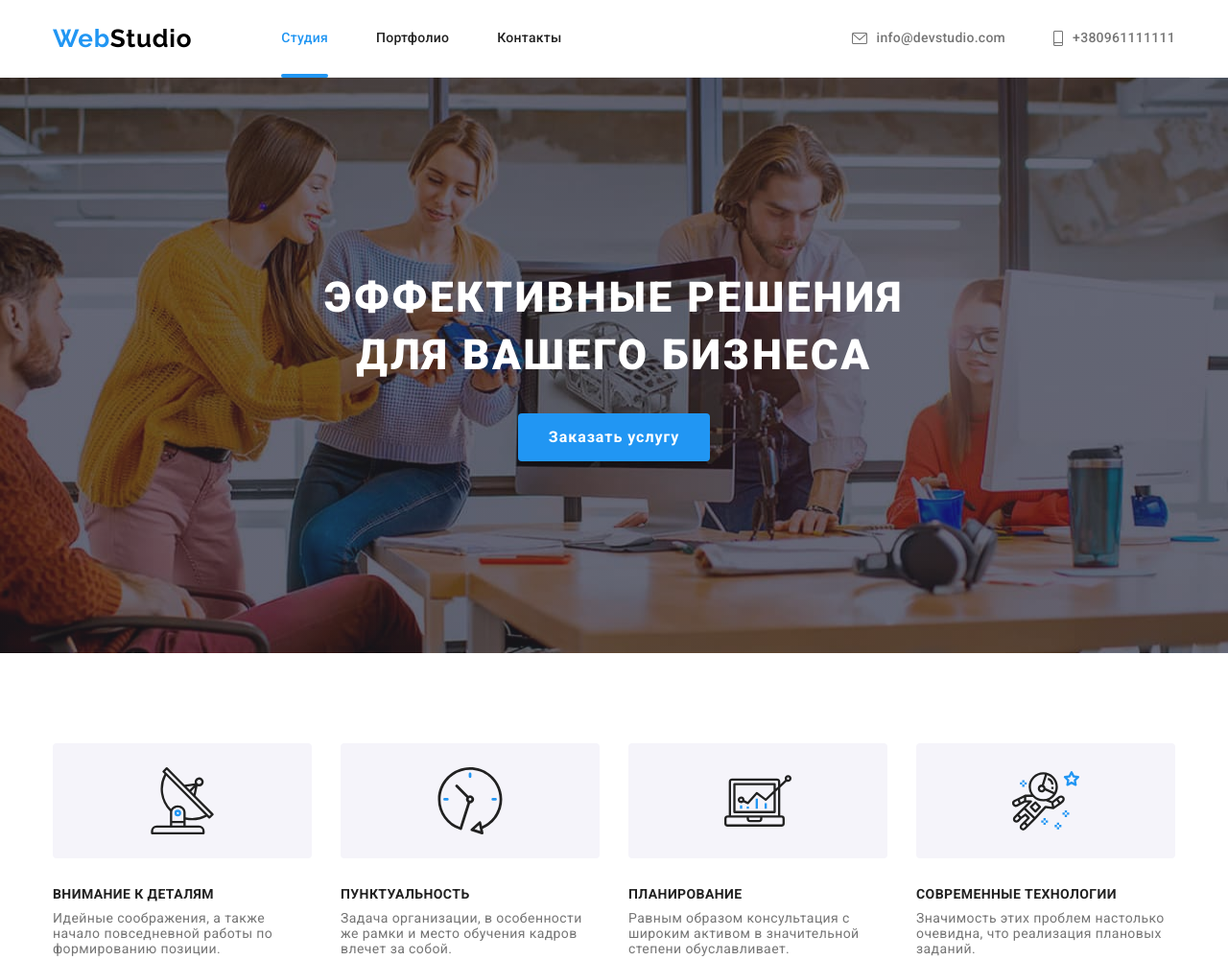
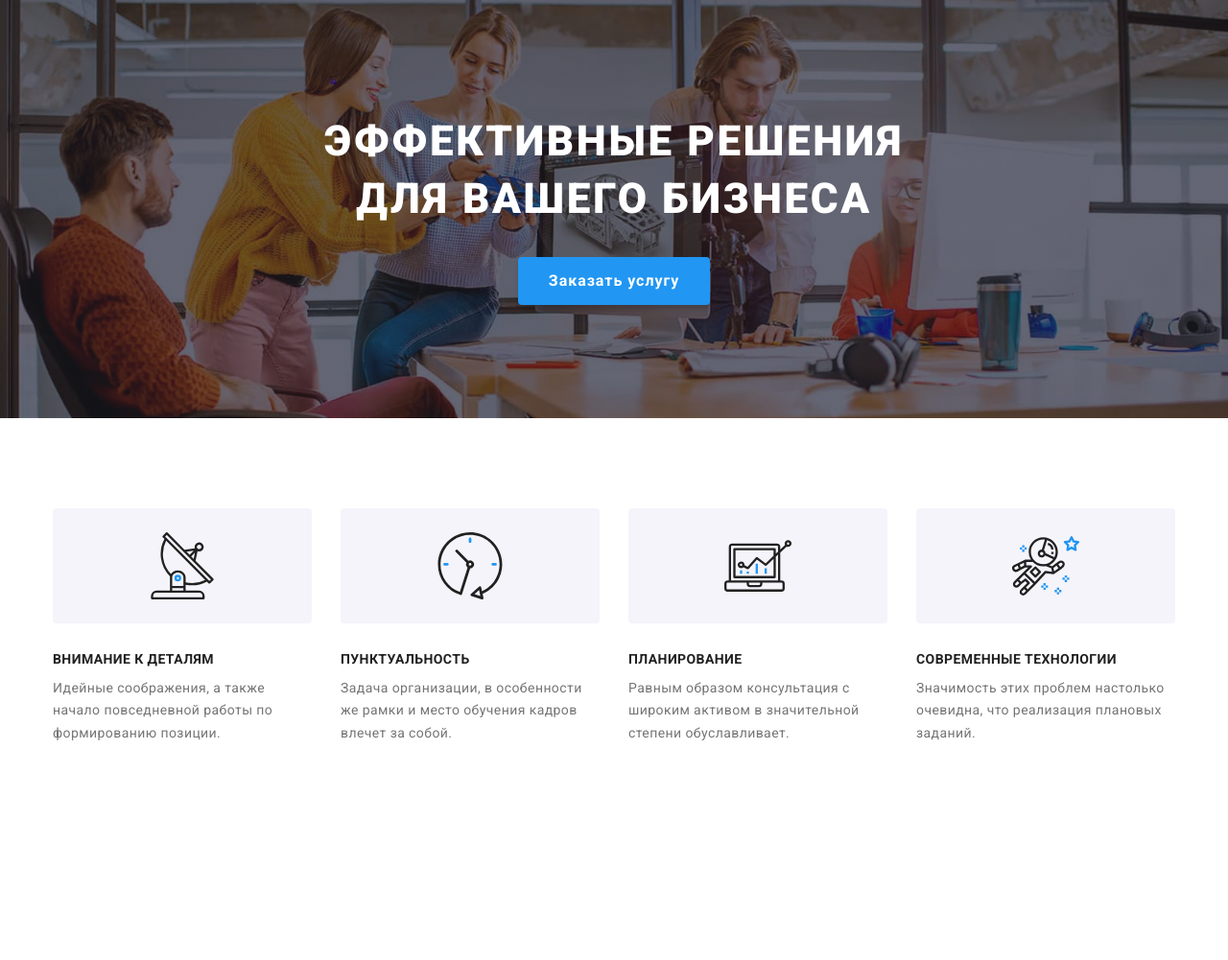
Before and after one commit to AlenkaNahorna/goit-markup-hw-08, a plain HTML site: page index.html in a window 1280 px wide. Shown: the top 1001 px of the page at 96% size. After the commit the page ends 824 px from the top, so only its background shows below. Drawn offline with nearby package versions, Linux system fonts and the light colour scheme.

Commit message:
adaptive hero and features

```diff
--- a/index.html
+++ b/index.html
@@ -18,7 +18,7 @@
     <link rel="stylesheet" href="./css/main.min.css" />
   </head>
   <body>
-    <header class="header">
+    <!-- <header class="header">
       <div class="container header__container">
         <a class="logo logo--primary link" href="./" lang="en">
           <span class="logo__web">Web</span>Studio
@@ -55,7 +55,7 @@
           </li>
         </ul>
       </div>
-    </header>
+    </header> -->
 
     <main>
       <section class="hero">
@@ -117,7 +117,7 @@
         </div>
       </section>
 
-      <section class="section works">
+      <!-- <section class="section works">
         <div class="container">
           <h2 class="section__title">Чем мы занимаемся</h2>
           <ul class="works-list list">
@@ -141,9 +141,9 @@
             </li>
           </ul>
         </div>
-      </section>
+      </section> -->
 
-      <section class="section team">
+      <!-- <section class="section team">
         <div class="container">
           <h2 class="section__title">Наша команда</h2>
           <ul class="team-list list">
@@ -300,9 +300,9 @@
             </li>
           </ul>
         </div>
-      </section>
+      </section> -->
 
-      <section class="section clients">
+      <!-- <section class="section clients">
         <div class="container">
           <h2 class="section__title">Постоянные клиенты</h2>
           <ul class="clients-list list">
@@ -350,10 +350,10 @@
             </li>
           </ul>
         </div>
-      </section>
+      </section> -->
     </main>
 
-    <footer class="footer">
+    <!-- <footer class="footer">
       <div class="container footer__container">
         <div>
           <a class="logo logo--secondary link" href="./" lang="en">
@@ -428,7 +428,8 @@
           </form>
         </div>
       </div>
-    </footer>
+    </footer> -->
+    <!------------------------- MODAL ------------------------->
     <div class="backdrop is-hidden" data-modal>
       <div class="modal">
         <button type="button" class="close-btn" data-modal-close>
--- a/sass/components/_common.scss
+++ b/sass/components/_common.scss
@@ -49,9 +49,18 @@ body {
 }
 
 .container {
-  width: 1200px;
+  width: 100%;
   padding: 0 15px;
   margin: 0 auto;
+  @media screen and (min-width: 480px) {
+    width: 480px;
+  }
+  @media screen and (min-width: 768px) {
+    width: 768px;
+  }
+  @media screen and (min-width: 1200px) {
+    width: 1200px;
+  }
 }
 
 .address {
--- a/sass/components/_features.scss
+++ b/sass/components/_features.scss
@@ -1,15 +1,32 @@
 .features {
-  padding-bottom: 47px;
+  @media screen and (min-width: 1200px) {
+    padding-bottom: 47px;
+  }
 }
 
 .features-list {
-  @extend %flex;
+  margin-bottom: -30px;
+
+  @media screen and (min-width: 768px) {
+    display: flex;
+    align-items: center;
+    flex-wrap: wrap;
+    margin-right: -30px;
+  }
+
   &__item {
-    flex-basis: calc(100% / 4);
+    margin-bottom: 30px;
+
+    @media screen and (min-width: 768px) {
+      flex-basis: calc(100% / 2 - 30px);
+      margin-right: 30px;
+    }
+
+    @media screen and (min-width: 1200px) {
+      flex-basis: calc(100% / 4 - 30px);
+    }
   }
-  &__item:not(:last-child) {
-    margin-right: 30px;
-  }
+
   &__item-wrap {
     display: flex;
     justify-content: center;
@@ -22,13 +39,15 @@
     margin-bottom: 10px;
 
     @include font(14px, 1.14, 0.03em, 700);
-
+    text-align: center;
     text-transform: uppercase;
     color: $primary-color;
+
+    @media screen and (min-width: 768px) {
+      text-align: start;
+    }
   }
   &__text {
-    max-width: 270px;
-
-    @include font(14px, 1.14, 0.03em, 400);
+    @include font(14px, 1.71, 0.03em, 400);
   }
 }
--- a/sass/components/_hero.scss
+++ b/sass/components/_hero.scss
@@ -1,10 +1,13 @@
 .hero {
-  padding: 200px 0;
+  padding: 118px 0;
   margin: 0 auto;
   background-color: $background-secondary;
   text-align: center;
 
-  max-width: 1600px;
+  @media screen and (min-width: 1200px) {
+    padding-bottom: 200px 0;
+    max-width: 1600px;
+  }
 
   background-image: linear-gradient(
       to right,
@@ -19,9 +22,13 @@
 
   &__title {
     margin: 0 auto 30px;
-    max-width: 696px;
+    max-width: 360px;
+    @include font(26px, 1.62, 0.06em, 900);
 
-    @include font(44px, 1.36, 0.06em, 900);
+    @media screen and (min-width: 1200px) {
+      max-width: 696px;
+      @include font(44px, 1.36, 0.06em, 900);
+    }
 
     text-transform: uppercase;
     color: $background-primary;
--- a/sass/components/_section.scss
+++ b/sass/components/_section.scss
@@ -1,5 +1,9 @@
 .section {
-  padding: 94px 0;
+  padding: 60px 0;
+
+  @media screen and (min-width: 1200px) {
+    padding: 94px 0;
+  }
 
   &__title {
     margin-bottom: 50px;
```
Also changed, not shown: css/main.css, css/main.min.css, 2 other files.
